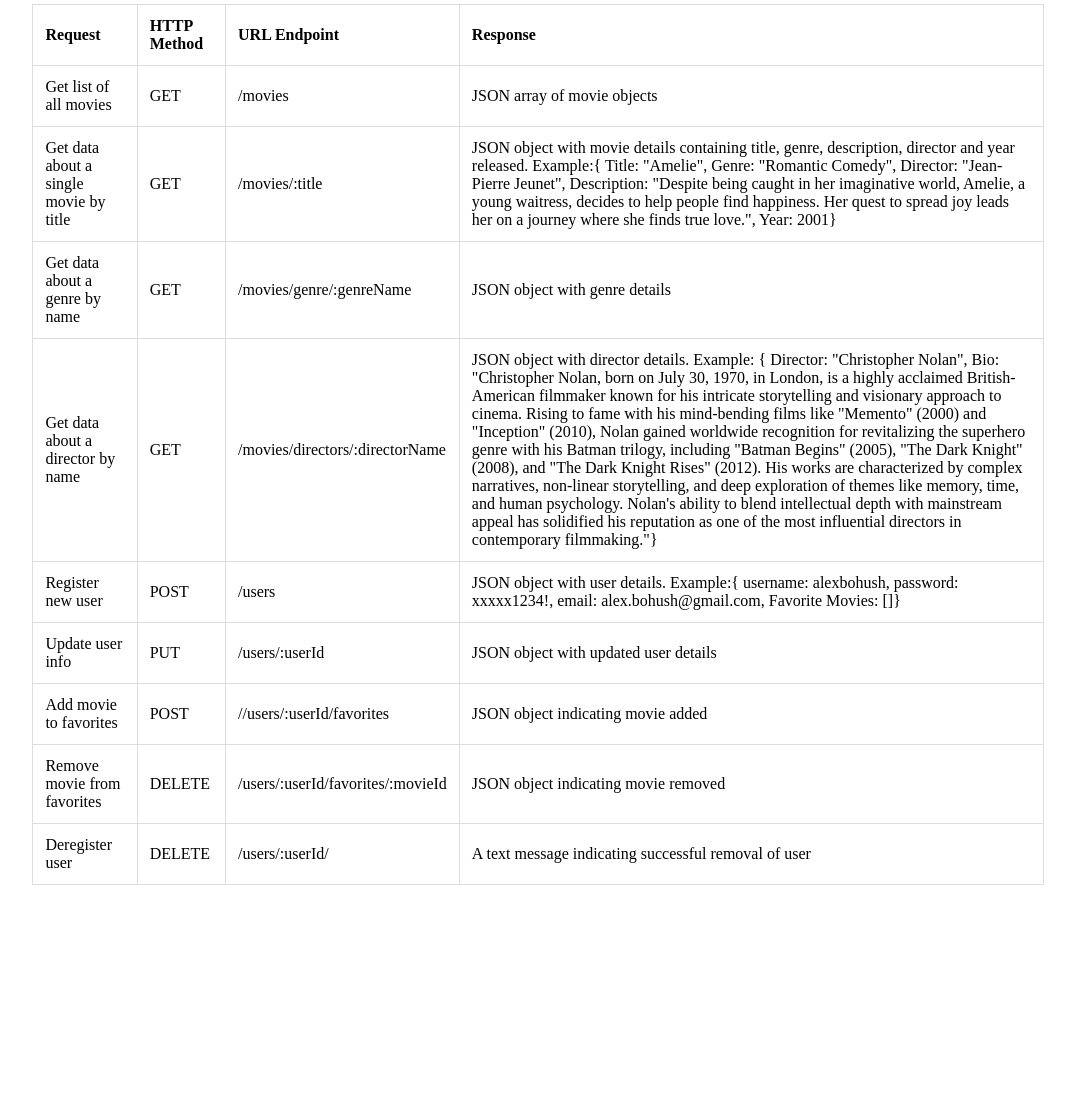
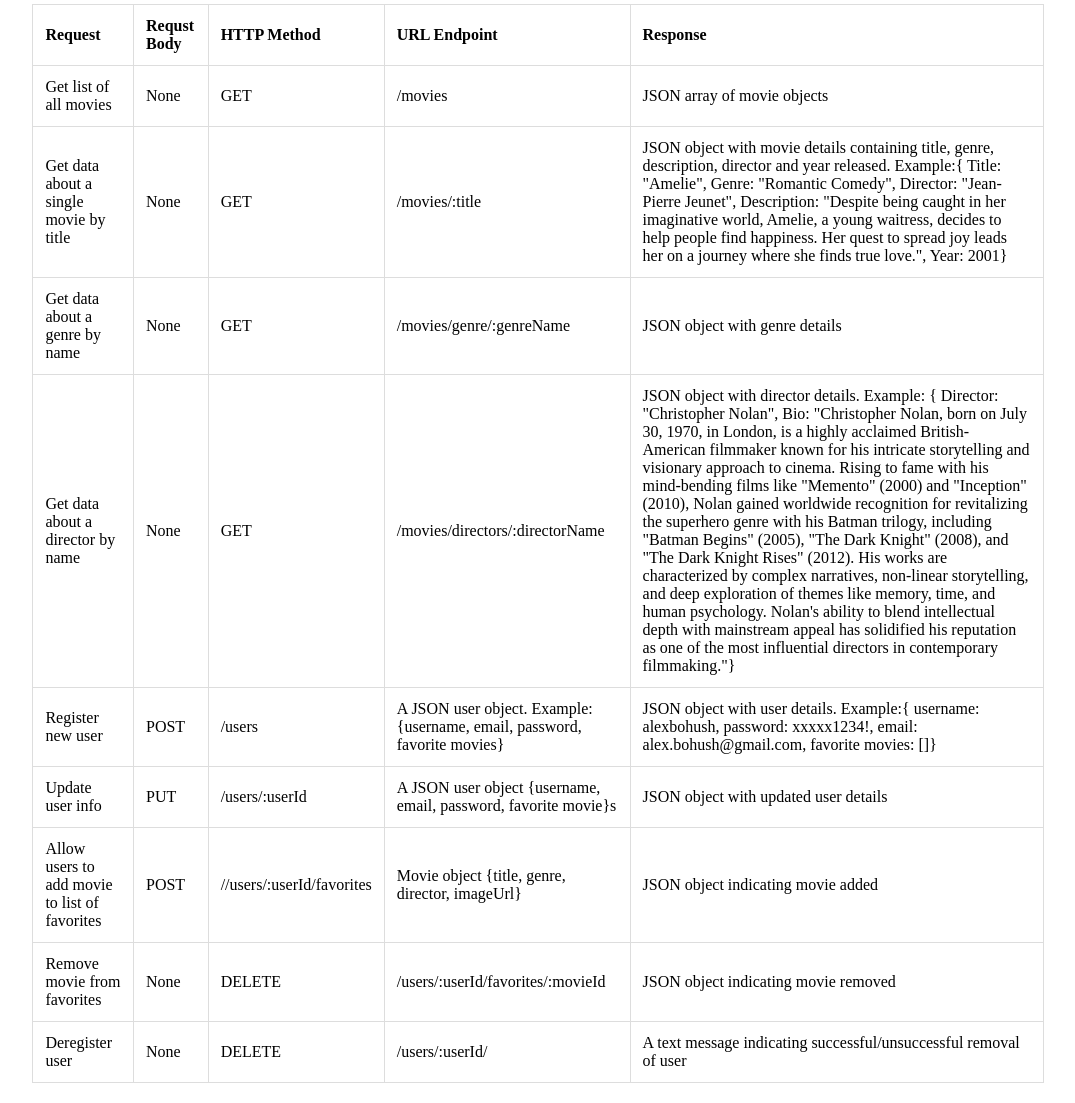
Before and after one commit to afhallahan/movie_api, a website: page public/documentation.html in a window 1280 px wide. Shown: the part 179-1282 px from the top of the page, without its empty margins (102-1177 px from the left). Before the commit the page ends 1084 px from the top, so only its background shows below. Drawn offline with Linux system fonts and the light colour scheme.

```diff
--- a/public/documentation.html
+++ b/public/documentation.html
@@ -34,6 +34,7 @@
 
       <tr>
         <th>Request</th>
+        <th>Requst Body</th>
         <th>HTTP Method</th>
         <th>URL Endpoint</th>
         <th>Response</th>
@@ -41,6 +42,7 @@
 
       <tr>
         <td>Get list of all movies</td>
+        <td>None</td>
         <td>GET</td>
         <td>/movies</td>
         <td>JSON array of movie objects</td>
@@ -48,6 +50,7 @@
 
       <tr>
         <td>Get data about a single movie by title</td>
+        <td>None</td>
         <td>GET</td>
         <td>/movies/:title</td>
         <td>JSON object with movie details containing title, genre, description, director and year released. Example:{
@@ -61,6 +64,7 @@
 
       <tr>
         <td>Get data about a genre by name</td>
+        <td>None</td>
         <td>GET</td>
         <td>/movies/genre/:genreName</td>
         <td>JSON object with genre details</td>
@@ -68,6 +72,7 @@
 
       <tr>
         <td>Get data about a director by name</td>
+        <td>None</td>
         <td>GET</td>
         <td>/movies/directors/:directorName</td>
         <td>JSON object with director details. Example: {
@@ -79,25 +84,29 @@
         <td>Register new user</td>
         <td>POST</td>
         <td>/users</td>
-        <td>JSON object with user details. Example:{ username: alexbohush, password: xxxxx1234!, email: alex.bohush@gmail.com, Favorite Movies: []}  </td>
+        <td>A JSON user object. Example: {username, email, password, favorite movies}</td>
+        <td>JSON object with user details. Example:{ username: alexbohush, password: xxxxx1234!, email: alex.bohush@gmail.com, favorite movies: []}  </td>
       </tr>
 
       <tr>
         <td>Update user info</td>
         <td>PUT</td>
         <td>/users/:userId</td>
+        <td>A JSON user object {username, email, password, favorite movie}s</td>
         <td>JSON object with updated user details</td>
       </tr>
 
       <tr>
-        <td>Add movie to favorites</td>
+        <td>Allow users to add movie to list of favorites</td>
         <td>POST</td>
         <td>//users/:userId/favorites</td>
+        <td>Movie object {title, genre, director, imageUrl}</td>
         <td>JSON object indicating movie added</td>
       </tr>
 
       <tr>
         <td>Remove movie from favorites</td>
+        <td>None</td>
         <td>DELETE</td>
         <td>/users/:userId/favorites/:movieId</td>
         <td>JSON object indicating movie removed</td>
@@ -105,9 +114,10 @@
 
       <tr>
         <td>Deregister user</td>
+        <td>None</td>
         <td>DELETE</td>
         <td>/users/:userId/</td>
-        <td>A text message indicating successful removal of user</td>
+        <td>A text message indicating successful/unsuccessful removal of user</td>
       </tr>
 
     </table>
```
